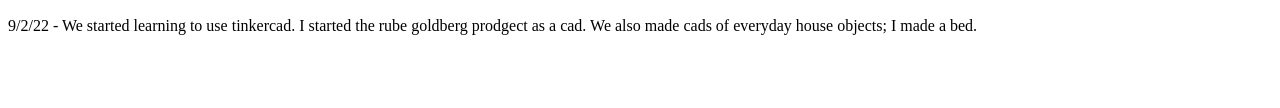
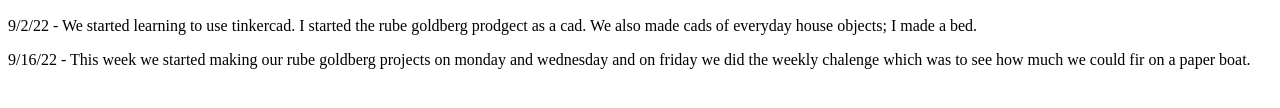
Before and after one commit to isaacflower1/engineering, a plain HTML site: page index.html in a window 1280 px wide. Shown: the part 598-706 px from the top of the page. Drawn offline with Linux system fonts and the light colour scheme.

Commit message:
second journal update

```diff
--- a/index.html
+++ b/index.html
@@ -11,4 +11,5 @@
     <img src="https://th.bing.com/th/id/R.c54238e366f71896eb12036b319e3339?rik=W1FVZXyg%2bEnW0Q&riu=http%3a%2f%2fi.imgur.com%2fQ7bCU8g.jpg&ehk=8dJJruHUIEGR5SIKvfwxKx3Bu4jBudfZG%2b9pWEE82eg%3d&risl=&pid=ImgRaw&r=0">
     <h2>engineering journal</h2>
     <p>9/2/22 - We started learning to use tinkercad. I started the rube goldberg prodgect as a cad. We also made cads of everyday house objects; I made a bed. </p>
+    <p>9/16/22 - This week we started making our rube goldberg projects on monday and wednesday and on friday we did the weekly chalenge which was to see how much we could fir on a paper boat.</p>
 </html>
```
